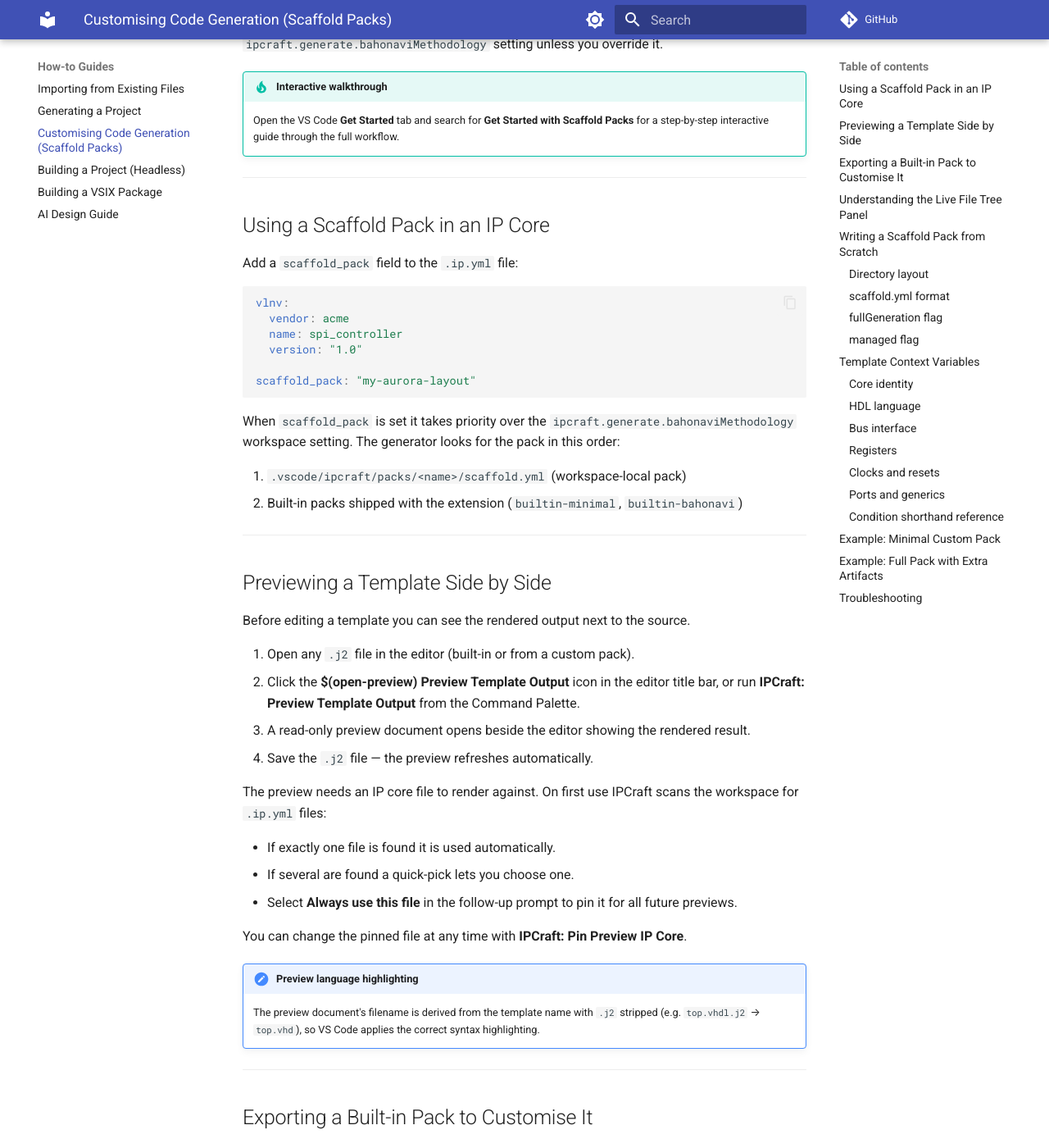
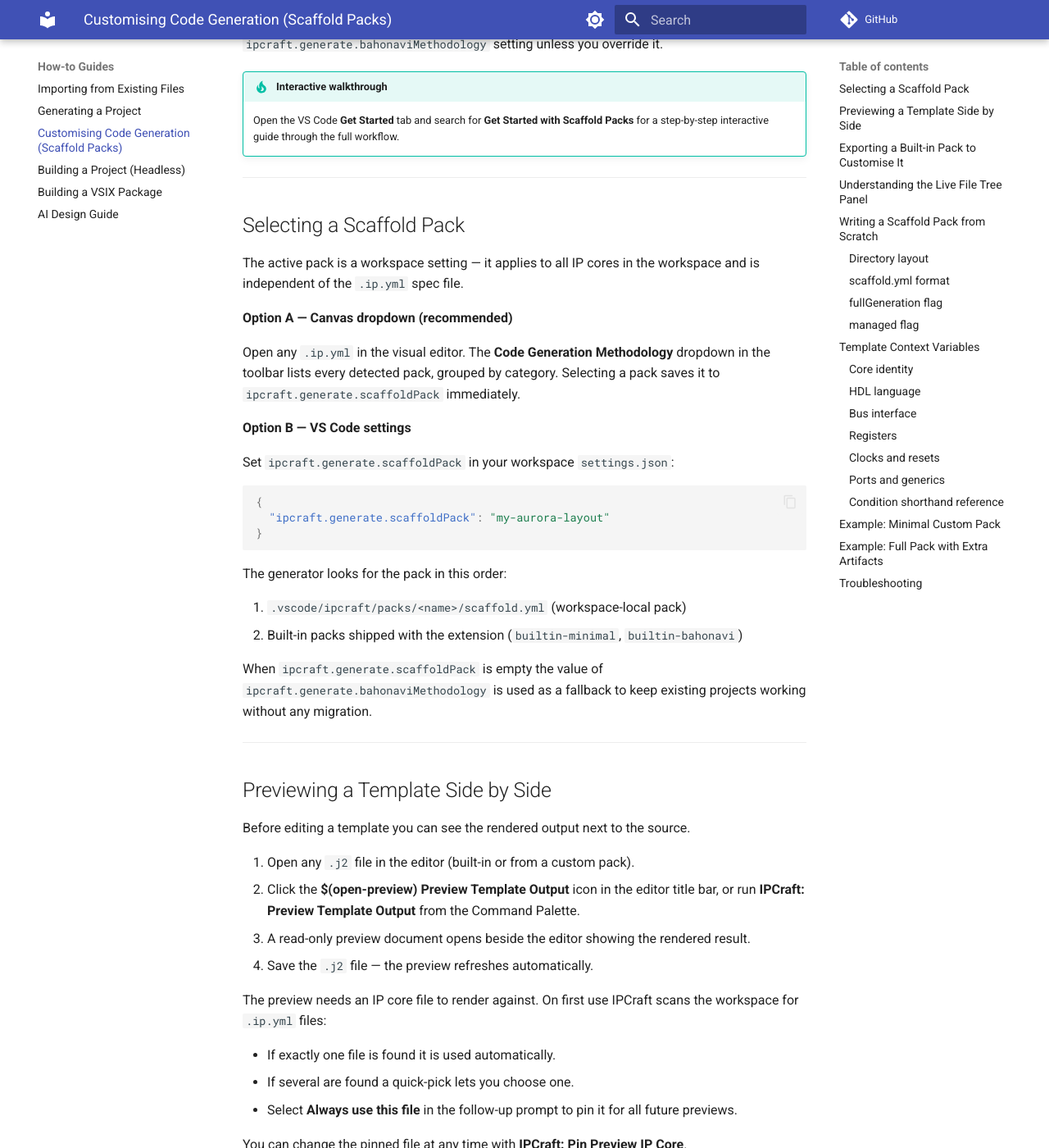
Before and after one commit to bleviet/ipcraft-vscode, an MkDocs documentation site: the page built from docs/how-to/scaffold-packs.md, in a window 1280 px wide and 1400 px high, scrolled down 812 px. Shown: the whole window at 82% size. Built offline with MkDocs 1.6.1 and Material for MkDocs 9.7.7, drawn with Linux system fonts in a browser that asks for light colours; comment, search, counter and statistics services are not loaded; some of the changed text lies outside the part shown.

Commit message:
refactor(scaffold-pack): remove scaffold_pack from .ip.yml
The IP core spec should describe the IP, not how to generate it.
Scaffold pack selection is a workspace tooling preference, not part
of the design specification.

- IpCoreScaffolder: remove scaffold_pack YAML field lookup; pack is
  now determined solely by options.scaffoldPack (set from workspace
  setting via canvas dropdown or settings.json)
- ipcraft-spec schema: remove scaffold_pack property
- docs: replace "add scaffold_pack to .ip.yml" with "set
  ipcraft.generate.scaffoldPack in workspace settings / canvas dropdown"
- walkthrough step 5: rewritten to reflect settings-only activation

Co-Authored-By: Claude Sonnet 4.6 <noreply@anthropic.com>

````diff
--- a/docs/how-to/scaffold-packs.md
+++ b/docs/how-to/scaffold-packs.md
@@ -26,24 +26,35 @@ The generator selects `builtin-minimal` or `builtin-bahonavi` automatically base
 
 ---
 
-## Using a Scaffold Pack in an IP Core
+## Selecting a Scaffold Pack
 
-Add a `scaffold_pack` field to the `.ip.yml` file:
+The active pack is a workspace setting — it applies to all IP cores in the workspace
+and is independent of the `.ip.yml` spec file.
 
-```yaml
-vlnv:
-  vendor: acme
-  name: spi_controller
-  version: "1.0"
+**Option A — Canvas dropdown (recommended)**
 
-scaffold_pack: "my-aurora-layout"
+Open any `.ip.yml` in the visual editor. The **Code Generation Methodology** dropdown
+in the toolbar lists every detected pack, grouped by category. Selecting a pack saves
+it to `ipcraft.generate.scaffoldPack` immediately.
+
+**Option B — VS Code settings**
+
+Set `ipcraft.generate.scaffoldPack` in your workspace `settings.json`:
+
+```json
+{
+  "ipcraft.generate.scaffoldPack": "my-aurora-layout"
+}
 ```
 
-When `scaffold_pack` is set it takes priority over the `ipcraft.generate.bahonaviMethodology`
-workspace setting. The generator looks for the pack in this order:
+The generator looks for the pack in this order:
 
 1. `.vscode/ipcraft/packs/<name>/scaffold.yml` (workspace-local pack)
 2. Built-in packs shipped with the extension (`builtin-minimal`, `builtin-bahonavi`)
+
+When `ipcraft.generate.scaffoldPack` is empty the value of
+`ipcraft.generate.bahonaviMethodology` is used as a fallback to keep existing
+projects working without any migration.
 
 ---
 
@@ -114,7 +125,8 @@ From here:
 - Delete template files you do not need to customise — the generator falls back
   to the built-in version for any template not found in the pack directory.
 
-Reference the pack in any `.ip.yml` using `scaffold_pack: "aurora-rtl"`.
+Activate the pack by selecting it in the canvas **Code Generation Methodology** dropdown,
+or by setting `ipcraft.generate.scaffoldPack: "aurora-rtl"` in workspace settings.
 
 ---
 
@@ -314,8 +326,10 @@ files:
     condition: "is_systemverilog"
 ```
 
-```yaml title="any .ip.yml"
-scaffold_pack: "acme-minimal"
+```json title=".vscode/settings.json"
+{
+  "ipcraft.generate.scaffoldPack": "acme-minimal"
+}
 ```
 
 ---
@@ -369,7 +383,7 @@ built-in equivalent so it must be provided by the pack.
 
 | Problem | Solution |
 |---------|----------|
-| *Scaffold pack '…' not found* | Check the pack folder name matches `scaffold_pack:` exactly; workspace packs must be under `.vscode/ipcraft/packs/` |
+| *Scaffold pack '…' not found* | Check the pack folder name matches `ipcraft.generate.scaffoldPack` exactly; workspace packs must be under `.vscode/ipcraft/packs/` |
 | *template not found: …* | The `source` expression resolved to a template name that exists in neither the pack directory nor the built-in library; check spelling |
 | Condition never passes | Use the **Scaffold Pack Preview** panel to see which conditions evaluate to true/false for your IP core |
 | Preview shows "No .ip.yml found" | There is no IP core file in the workspace; create one or use **IPCraft: Pin Preview IP Core** to point to one elsewhere |
````
Also changed, not shown: media/walkthrough/scaffold-packs/step5-wire-up.md (+17 -15 lines), 1 other file.
